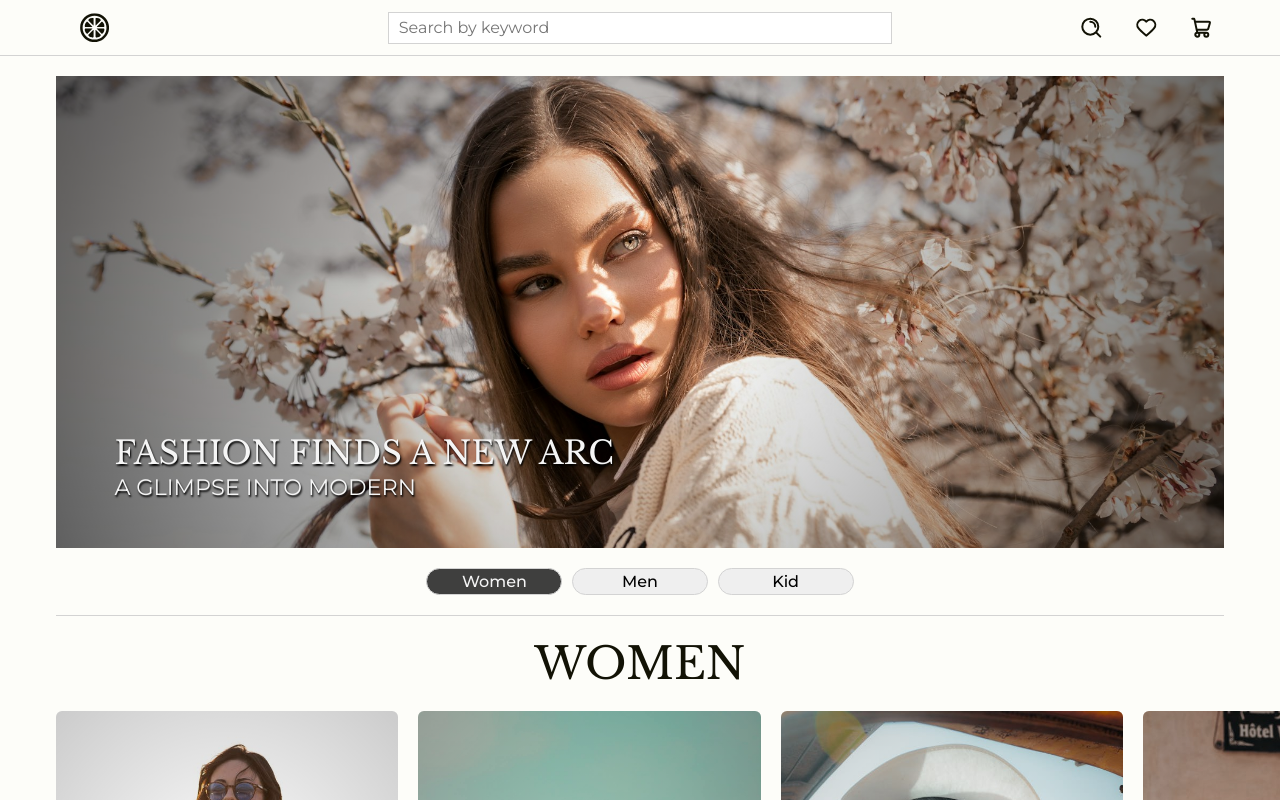
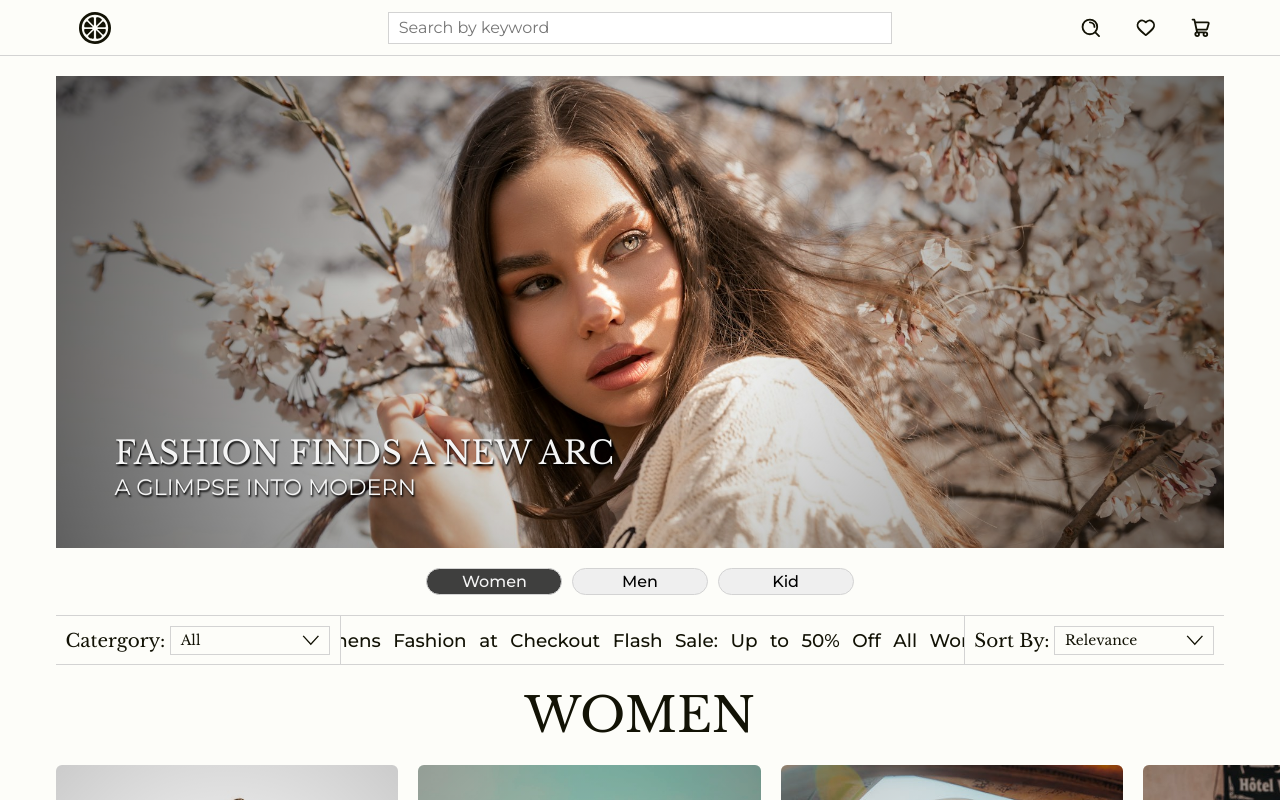
Before and after one commit to Ama4538/Petal-Vogue, a React (Vite) app: page /search in a window 1280 px wide. Shown: the top 800 px of the page. Built offline with nearby package versions, Linux system fonts and the light colour scheme.

Commit message:
Added filter option block and refactor code

```diff
--- a/src/components/nav/Nav.jsx
+++ b/src/components/nav/Nav.jsx
@@ -4,31 +4,18 @@ import CustomLink from "../router/CustomLink";
 
 function Nav({ delayTime = 0, transtitionTime = 0, setActiveSection }) {
     // States used to manage the current column in view
-    const [activeTab, setActiveTab] = useState(0);
+    const [activeTab, setActiveTab] = useState("women");
 
     // onClick event handler
     function handleClick(section) {
-        switch (section) {
-            case "women":
-                // Changes states based on which buttom is pressed
-                setActiveTab(0);
-                setActiveSection(0);
-                break;
-            case "men":
-                setActiveTab(1);
-                setActiveSection(1);
-                break;
-            case "kid":
-                setActiveTab(2);
-                setActiveSection(2);
-                break;
-        }
+        setActiveTab(section);
+        setActiveSection(section);
     }
 
     return (
         <motion.nav
             className="nav"
-            layoutId = "nav"
+            layoutId="nav"
             transition={{
                 delay: `${delayTime}`,
                 duration: `${transtitionTime}`,
@@ -37,34 +24,25 @@ function Nav({ delayTime = 0, transtitionTime = 0, setActiveSection }) {
         >
             <CustomLink to="/home" className="nav__logo" />
             <ul className="nav__list nav__list-button-container">
-                <li>
-                    <button
-                        className="nav__buttons"
-                        onClick={() => { handleClick("women") }}
-                        data-activestatus={`${activeTab === 0 ? 'active' : 'inactive'}`}
-                    ><p>Women</p></button>
-                </li>
-                <li>
-                    <button
-                        className="nav__buttons"
-                        onClick={() => { handleClick("men") }}
-                        data-activestatus={`${activeTab === 1 ? 'active' : 'inactive'}`}
-                    ><p>Men</p></button>
-                </li>
-                <li>
-                    <button
-                        className="nav__buttons"
-                        onClick={() => { handleClick("kid") }}
-                        data-activestatus={`${activeTab === 2 ? 'active' : 'inactive'}`}
-                    ><p>Kid</p></button>
-                </li>
+                {["women", "men", "kid"].map((element, index) => (
+                    <li>
+                        <button
+                            key={index}
+                            className='nav__buttons'
+                            onClick={() => handleClick(element)}
+                            data-status={`${activeTab === element ? 'active' : 'inactive'}`}
+                        >
+                            <p>{element}</p>
+                        </button>
+                    </li>
+                ))}
             </ul>
             <ul className="nav__list nav__list-icon-container">
                 <CustomLink to="/search" className="nav__list-icon" />
                 <CustomLink to="/home" className="nav__list-icon" />
                 <CustomLink to="/home" className="nav__list-icon" />
             </ul>
-        </motion.nav>
+        </motion.nav >
     )
 }
 
--- /dev/null
+++ b/src/pages/Search/DropDown.jsx
@@ -0,0 +1,58 @@
+import { useState, useEffect, useRef } from "react"
+
+function DropDown({ content }) {
+    // State to manage visibility
+    const [visible, setVisible] = useState(false)
+    const [displayName, setDisplayName] = useState(content[0])
+    // ref to the drop down menu
+    const drowDownRef = useRef(null);
+
+    // Filter the content to show all but the currrent selected
+    let dropDownMenu = (content.filter((choice) => choice !== displayName)).sort();
+
+    // Added a mouse listener to document to check if outside has been clicked
+    useEffect(() => {
+        document.addEventListener('mousedown', handleClickOutside);
+
+        return () => {
+            document.removeEventListener('mousedown', handleClickOutside);
+        };
+    }, []);
+
+    // Check if the click happen outside the dropdown menu
+    const handleClickOutside = (event) => {
+        if (drowDownRef.current && !drowDownRef.current.contains(event.target)) {
+            setVisible(false);
+        }
+    };
+
+    return (
+        <div
+            className="dropdown"
+            ref={drowDownRef}
+            onClick={() => {
+                setVisible(prev => !prev)
+            }}
+            data-visible={(visible) ? "visible" : "hidden"}
+        >
+            {displayName}
+            <ul className="dropdown__menu">
+                {/* Print out the content of the dropdown menu */}
+                {dropDownMenu.map((element, index) => {
+                    return (
+                        <li
+                            className="dropdown__option"
+                            key={index}
+                            onClick={() => {
+                                setDisplayName(element);
+                            }}
+
+                        >{element}</li>
+                    )
+                })}
+            </ul>
+        </div>
+    )
+}
+
+export default DropDown
--- /dev/null
+++ b/src/pages/Search/Marquee.jsx
@@ -0,0 +1,27 @@
+function Marquee({ text }) {
+    // Create array for each word
+    const textArray = text.split(" ");
+
+    return (
+        <div className="marquee">
+            {/* Double print each text array */}
+            <ul className="marquee__content">
+                {textArray.map((element, index) => {
+                    return (
+                        <li index={index}>{element}</li>
+                    )
+                })}
+            </ul>
+
+            <ul className="marquee__content">
+                {textArray.map((element, index) => {
+                    return (
+                        <li index={index * 9999}>{element}</li>
+                    )
+                })}
+            </ul>
+        </div>
+    )
+}
+
+export default Marquee
--- a/src/pages/Search/Search.jsx
+++ b/src/pages/Search/Search.jsx
@@ -2,6 +2,8 @@ import { useState } from 'react';
 import SearchNav from '../../components/nav/SearchNav.jsx';
 import { motion } from 'framer-motion'
 import Product from './Product.jsx';
+import DropDown from './DropDown.jsx';
+import Marquee from './Marquee.jsx';
 
 function Search({ product }) {
     // State used to manage current section
@@ -9,23 +11,33 @@ function Search({ product }) {
     // State used to manage the current display of content
     const [currentDisplay, setCurrentDisplay] = useState(product.women)
 
+    // Banner text for each section
+    const bannerText = {
+        women: ["Fashion Finds a New Arc", "A Glimpse Into Modern"],
+        men: ["Style Redefined", "Crafting Confidence in Every Thread"],
+        kid: ["Fashionable Futures Begin Here", "Discovering the Next Generation of Style Icons"],
+    }
+
+    // Filter for each section
+    const catergoryFilter = {
+        women: ["All", "Sunglasses", "Bikinis", "T-shirts", "Tank Tops", "Sweaters"],
+        men: ["All", "Hoodies", "Hats", "Rain Coats", "Shirts", "Jackets"],
+        kid: ["All", "Shorts", "Jackets", "Swimwears", "Sweaters", "Crop Tops"],
+    }
+    // Sort by preference
+    const sortByFilter = ["Relevance", "Low to High", "High to Low"]
+
+    // Marquee text for each section
+    const marqueeText = {
+        women: "Flash Sale: Up to 50% Off All Womens Fashion at Checkout",
+        men: "Flash Sale: Up to 30% Off All mens Fashion at Checkout",
+        kid: "Flash Sale: Up to 25% Off All kids Fashion at Checkout",
+    }
+
     // Handles the section changes
     function handleClick(section) {
-        switch (section) {
-            // Change states based on which buttom is pressed
-            case "women":
-                setActiveSection("women");
-                setCurrentDisplay(product.women);
-                break;
-            case "men":
-                setActiveSection("men");
-                setCurrentDisplay(product.men);
-                break;
-            case "kid":
-                setActiveSection("kid");
-                setCurrentDisplay(product.kid);
-                break;
-        }
+        setActiveSection(section);
+        setCurrentDisplay(product[section]);
     }
 
     // Main search Animation
@@ -48,46 +60,38 @@ function Search({ product }) {
             <div className='search__banner-container'>
                 <div className="search__banner" style={{ backgroundImage: `url("./bannerImage/${activeSection}-banner.jpg")` }} >
                     <div className="search-banner__text-container">
-                        {activeSection === 'women' && (
-                            <>
-                            <h2 className='search-banner__text-title'>Fashion Finds a New Arc</h2>
-                            <h3 className='search-banner__text-subtitle'>A Glimpse Into Modern</h3>
-                            </>
-                        )}
-                        {activeSection === 'men' && (
-                            <>
-                            <h2 className='search-banner__text-title'>Style Redefined</h2>
-                            <h3 className='search-banner__text-subtitle'>Crafting Confidence in Every Thread</h3>
-                            </>
-                        )}
-                        {activeSection === 'kid' && (
-                            <>
-                            <h2 className='search-banner__text-title'>Fashionable Futures Begin Here</h2>
-                            <h3 className='search-banner__text-subtitle'>Discovering the Next Generation of Style Icons</h3>
-                            </>
-                        )}
+                        <h2 className='search-banner__text-title'>{bannerText[activeSection][0]}</h2>
+                        <h3 className='search-banner__text-subtitle'>{bannerText[activeSection][1]}</h3>
                     </div>
                 </div>
             </div>
 
             {/* Change Section Buttons */}
             <ul className='search__section-selector'>
-                <button
-                    className='search__section-button'
-                    onClick={() => handleClick('women')}
-                    data-activestatus={`${activeSection === 'women' ? 'active' : 'inactive'}`}
-                >Women</button>
-                <button
-                    className='search__section-button'
-                    onClick={() => handleClick('men')}
-                    data-activestatus={`${activeSection === 'men' ? 'active' : 'inactive'}`}
-                >Men</button>
-                <button
-                    className='search__section-button'
-                    onClick={() => handleClick('kid')}
-                    data-activestatus={`${activeSection === 'kid' ? 'active' : 'inactive'}`}
-                >Kid</button>
+                {["women", "men", "kid"].map((section) => (
+                    <button
+                        key={section}
+                        className='search__section-button'
+                        onClick={() => handleClick(section)}
+                        data-activestatus={activeSection === section ? 'active' : 'inactive'}
+                    >
+                        {section.charAt(0).toUpperCase() + section.slice(1)}
+                    </button>
+                ))}
             </ul>
+
+            {/* Filters */}
+            <div className="search-content__filter-container">
+                <div className="search-content-dropdown-container">
+                    <p className="search-dropdown__title">Catergory:</p>
+                    <DropDown content={catergoryFilter[activeSection]}></DropDown>
+                </div>
+                <Marquee text={marqueeText[activeSection]}></Marquee>
+                <div className="search-content-dropdown-container">
+                    <p className="search-dropdown__title">Sort By:</p>
+                    <DropDown content={sortByFilter}></DropDown>
+                </div>
+            </div>
 
             {/* Main Content */}
             <section className='search__content'>
@@ -99,9 +103,9 @@ function Search({ product }) {
                             sectionTitle={activeSection}
                             name={element.name}
                             price={element.price}
-                            description = {element.description}
-                            rating = {element.rating}
-                            review = {element.review}
+                            description={element.description}
+                            rating={element.rating}
+                            review={element.review}
                             image={element.image}
                             key={index}
                         />)
--- a/src/pages/home/Home.jsx
+++ b/src/pages/home/Home.jsx
@@ -5,15 +5,22 @@ import HomeColumn from './HomeColumn.jsx';
 import Nav from '../../components/nav/Nav.jsx';
 
 function Home({ home }) {
-    const [activeSection, setActiveSection] = useState(0);
+    const [activeSection, setActiveSection] = useState('women');
 
     // The swipe value
     const BLOCK_SWIPE_LENGTH = -100;
 
+    // Translate value of each section
+    const sectionTranslateValue = {
+        women: 0,
+        men: 1 * BLOCK_SWIPE_LENGTH,
+        kid: 2 * BLOCK_SWIPE_LENGTH,
+    }
+
     // Animation for switching home section
     const homeAnimation = {
         swipe: {
-            x: `${(activeSection * BLOCK_SWIPE_LENGTH)}%`,
+            x: `${sectionTranslateValue[activeSection]}%`,
             transition: {
                 duration: 0.5,
             }
@@ -30,9 +37,9 @@ function Home({ home }) {
         <motion.section
             className="home"
             variants={homeAnimation}
-            exit = "exit"
+            exit="exit"
         >
-            <Nav delayTime = {0.75} transtitionTime = {0.5} setActiveSection={setActiveSection}/>
+            <Nav delayTime={0.75} transtitionTime={0.5} setActiveSection={setActiveSection} />
             <motion.div
                 className='home__row'
                 variants={homeAnimation}
--- /dev/null
+++ b/src/styles/components/dropdown.css
@@ -0,0 +1,57 @@
+/* Drop down */
+.dropdown {
+    position: relative;
+    padding: calc(var(--padding-very-small) / 2) var(--padding-very-small);
+    height: 100%;
+    width: max(10rem, 10vmax);
+    font-size: calc(var(--font-size-very-small) / 1.15);
+    font-family: var(--primary-font);
+    border: solid 1px var(--primary-shadow-color);
+    cursor: pointer;
+    user-select: none;
+}
+
+.dropdown__menu {
+    position: absolute;
+    top: 100%;
+    left: -0.5%;
+    z-index: 999;
+    display: none;
+    width: max(10rem, 10vmax);
+    background-color: var(--background-color);
+}
+
+.dropdown::before {
+    position: absolute;
+    top: 50%;
+    right: 0%;
+    height: var(--font-size-small);
+    aspect-ratio: 1 / 1;
+    background: url('/icons/default-down-arrow.svg') no-repeat center / cover;
+    content: '';
+    translate: -50% -50%;
+    transition: 0.10s;
+}
+
+.dropdown[data-visible = "visible"]::before {
+    background: url('/icons/default-up-arrow.svg') no-repeat center / cover;
+}
+
+.dropdown[data-visible = "visible"] {
+    border: solid 1px var(--active-color);
+}
+
+.dropdown[data-visible = "visible"] > .dropdown__menu {
+    display: block;
+    border: solid 1px var(--active-color);
+}
+
+.dropdown__option{
+    padding: calc(var(--font-size-very-small) /2) var(--padding-very-small);
+    width: 100%;
+}
+
+.dropdown__option:hover{
+    background-color: var(--active-color);
+    color: var(--secondary-font-color);
+}
--- /dev/null
+++ b/src/styles/components/marquee.css
@@ -0,0 +1,31 @@
+.marquee{
+    flex: 1;
+    display: flex;
+    gap: var(--padding-very-small);
+    align-items: center;
+    border-left: solid 1px var(--primary-shadow-color);
+    border-right: solid 1px var(--primary-shadow-color);
+    overflow: hidden;
+    user-select: none;
+
+}
+
+.marquee__content {
+    display: flex;
+    gap: var(--padding-very-small);
+    min-width: 100%;
+    justify-content: space-around;
+    font-family: var(--secondary-font);
+    font-size: var(--font-size-small);
+    font-weight: 500;
+    animation: scroll 10s linear infinite;
+}
+
+@keyframes scroll {
+    from {
+        transform: translateX(0);
+      }
+      to {
+        transform: translateX(calc(-100% - var(--padding-very-small)));
+      }
+  }
--- a/src/styles/components/nav.css
+++ b/src/styles/components/nav.css
@@ -72,19 +72,15 @@
     position: absolute;
     top: 50%;
     left: 50%;
+    height: var(--font-size-med);
+    aspect-ratio: 1 / 1;
     content: "";
     translate: -50% -50%;
 }
 
 .nav__logo::before {
-    height: 60%;
-    width: 100%;
+    height: var(--font-size-large);
     background: url(/icons/default-logo.svg) no-repeat center / contain;
-}
-
-.nav__list-icon::before {
-    height: 45%;
-    width: 100%;
 }
 
 .nav__list-icon-container>.nav__list-icon:nth-child(1)::before {
@@ -113,7 +109,7 @@
     position: absolute;
     bottom: 0;
     height: 2px;
-    width: 0;
+    width: 0%;
     background-color: var(--primary-font-color);
     content: "";
     transition: width 0.25s;
@@ -127,8 +123,8 @@
     right: 50%;
 }
 
-.nav__buttons[data-activeStatus='active']>p::before,
-.nav__buttons[data-activeStatus='active']>p::after {
+.nav__buttons[data-status='active']>p::before,
+.nav__buttons[data-status='active']>p::after {
     width: 50%;
 }
 
--- a/src/styles/main.css
+++ b/src/styles/main.css
@@ -19,16 +19,18 @@
 @import './components/nav.css';
 @import './components/home.css';
 @import './components/productcard.css';
+@import './components/dropdown.css';
+@import './components/marquee.css';
 
 :root {
     --primary-font: "Libre Baskerville", serif;
     --secondary-font: "Montserrat", sans-serif;
 
-    --font-size-very-small: clamp(0.5rem, max(1rem, 1vmax), max(1.10rem, 1.1vmax));
-    --font-size-small: clamp(1rem, max(1.15rem, 1.10vmax), max(1.25rem, 1.75vmax));
+    --font-size-very-small: clamp(0.5rem, max(1rem, 1.1vmax), max(1.10rem, 1.1vmax));
+    --font-size-small: clamp(1rem, max(1.15rem, 1.3vmax), max(1.25rem, 1.75vmax));
     --font-size-med: clamp(1.35rem, max(1.25rem, 1.75vmax), max(2.25rem, 2.5vmax));
     --font-size-large: clamp(1.75rem, max(2rem, 2.5vmax), max(2.5rem, 2.75vmax));
-    --font-size-very-large: clamp(2.5rem, max(2.75rem, 3vmax), max(3rem, 3.25vmax));
+    --font-size-very-large: clamp(2.5rem, max(3rem, 3.25vmax), max(3.25rem, 3.5vmax));
 
     --padding-very-small: clamp(0.25rem, max(0.50rem, 0.75vmax), max(1rem, 1.25vmax));
     --padding-small: clamp(0.75rem, max(1.25rem, 1.25vmax), max(1.5rem, 2vmax));
@@ -162,6 +164,23 @@ body::-webkit-scrollbar {
     display: grid;
     grid-template-columns: repeat(4, 1fr);
     gap: var(--padding-small);
+    width: 100%;
+}
+
+.search-content__filter-container {
+    display: flex;
+    margin: 0 var(--padding-large);
+    justify-content: space-between;
+    border-bottom: solid 1px var(--primary-shadow-color);
+}
+
+.search-content-dropdown-container {
+    display: flex;
+    gap: calc(var(--padding-very-small) / 2);
+    padding: var(--padding-very-small);
+    align-items: center;
+    font-size: var(--font-size-small);
+    font-family: var(--primary-font);
 }
 
 /* Animation */
```
Also changed, not shown: public/icons/default-down-arrow.svg (added), public/icons/default-up-arrow.svg (added).
